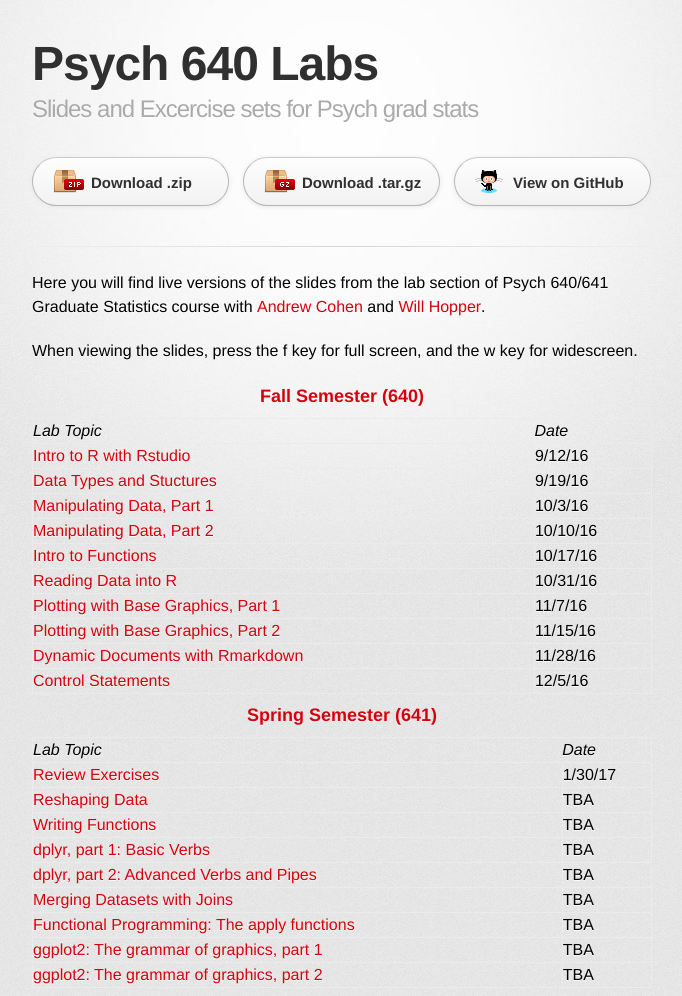
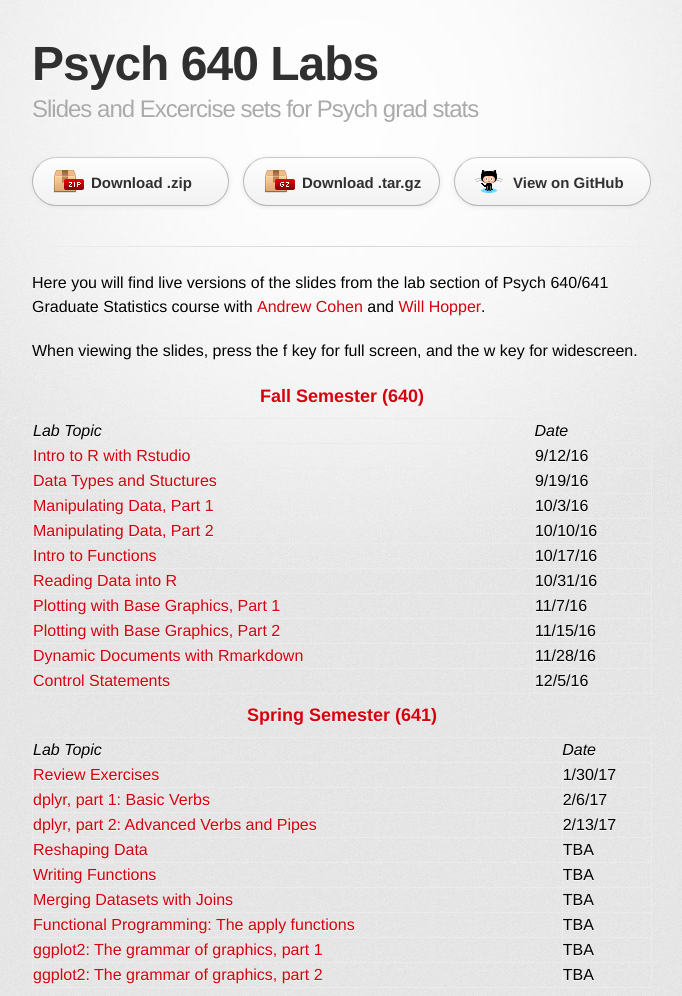
Before and after one commit to wenqiwei888/psych640-labs, a Jekyll site: the page built from index.md, in a window 1280 px wide. Shown: the whole page, without its empty margins (298-980 px from the left). Built offline with Jekyll 4.4.1, drawn with Linux system fonts in a browser that asks for light colours; some web fonts are replaced.

Commit message:
Moved dplyr labs up to begin the second semester

```diff
--- a/index.md
+++ b/index.md
@@ -40,10 +40,10 @@
 *Lab Topic* | *Date*
 :----------- | :------
 [Review Exercises](./labs/Review640.html) | 1/30/17
+[dplyr, part 1: Basic Verbs](./labs/dplyr_part1.html) | 2/6/17
+[dplyr, part 2: Advanced Verbs and Pipes](./labs/dplyr_part2.html) | 2/13/17
 [Reshaping Data](./labs/reshape.html) | TBA
 [Writing Functions](./labs/functions.html)| TBA
-[dplyr, part 1: Basic Verbs](./labs/dplyr_part1.html) | TBA
-[dplyr, part 2: Advanced Verbs and Pipes](./labs/dplyr_part2.html) | TBA
 [Merging Datasets with Joins](./labs/joins.html) |  TBA
 [Functional Programming: The apply functions](./labs/apply.html) |TBA
 [ggplot2: The grammar of graphics, part 1](./labs/ggplot_part1.html) | TBA
```
